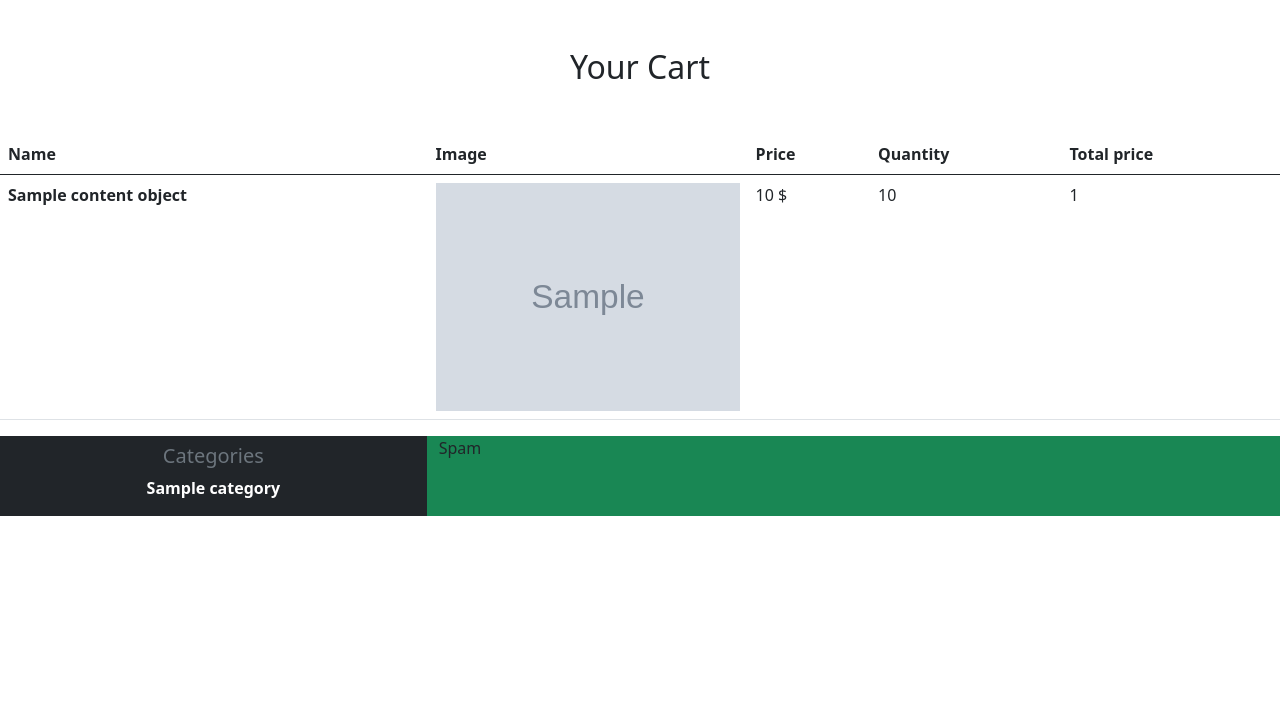
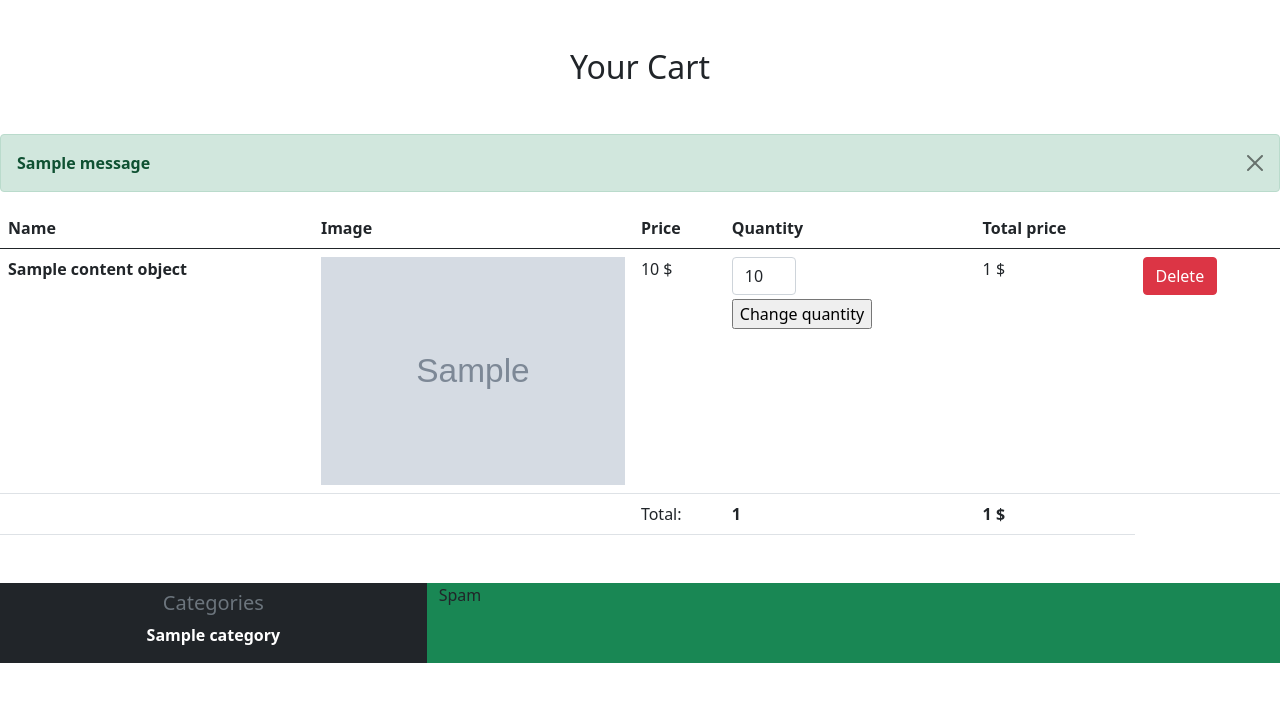
Before and after one commit to welel/airsoft-shop-website, a Django app: template shop/main/templates/customer_cart.html in a window 1280 px wide. Shown: the part 61-763 px from the top of the page. Run offline with Django 3.2, Linux system fonts and the light colour scheme; the template is opened without the code that fills it: most values are stand-ins (such as "Sample title", 1, 10 or a date in 2020); grey boxes marked "Sample" are stand-in pictures; one stand-in notice (Sample message) is shown; some libraries are stand-ins or nearby versions.

Commit message:
Added: delete button, change quantity - for CartItem in cart. And implemented recounting of prices and quantities.

```diff
--- a/shop/main/middleware.py
+++ b/shop/main/middleware.py
@@ -13,6 +13,7 @@ class AddContextMiddleware:
         self.categories = Category.objects.root_nodes()
 
     def __call__(self, request):
+        # TODO: if_auth
         self.customer, created = Customer.objects.get_or_create(
             user=request.user)
         self.cart, created = Cart.objects.get_or_create(owner=self.customer,
--- a/shop/main/templates/customer_cart.html
+++ b/shop/main/templates/customer_cart.html
@@ -5,8 +5,19 @@
 {% block title %}Cart{% endblock %}
 
 {% block main %}
+
+
+{% if cart.items.count %}
   <h2 class="text-center mt-5 mb-5">Your Cart</h2>
   <table class="table">
+    {% if messages %}
+      {% for message in messages %}
+        <div class="alert alert-success alert-dismissible fade show" role="alert">
+          <strong>{{message}}</strong>
+          <button type="button" class="btn-close" data-bs-dismiss="alert" aria-label="Close"></button>
+        </div>
+      {% endfor %}
+    {% endif %}
     <thead>
       <tr>
         <th scope="col">Name</th>
@@ -14,6 +25,7 @@
         <th scope="col">Price</th>
         <th scope="col">Quantity</th>
           <th scope="col">Total price</th>
+        <th></th>
       </tr>
     </thead>
     <tbody>
@@ -22,10 +34,42 @@
         <th scope="row">{{item.content_object.title}}</th>
         <td class="w-25"><img src="{{item.content_object.image.url}}" class="img-fluid" /></td>
         <td>{{item.content_object.price}} $</td>
-      <td>{{item.content_object.quantity}}</td>
-        <td>{{item.content_object.total_price}}</td>
+        <td>
+          <form action="{% url 'change_cart_item_quantity' category_slug=item.content_object.category.slug item_slug=item.content_object.slug %}" method="POST">
+            {% csrf_token %}
+            <!-- TODO: Use JS for changing quantity of the cart item. -->
+            <input type="number" class="form-control" style="width: 4rem;" min="1" value="{{item.quantity}}" name="cart_item_quantity"/>
+            <input type="submit" class="mt-1" value="Change quantity"/>
+          </form>
+        </td>
+          <td>{{item.total_price}} $</td>
+        <td>
+          <a href="{% url 'delete_from_cart' category_slug=item.content_object.category.slug item_slug=item.content_object.slug %}">
+            <button class="btn btn-danger">Delete</button>
+          </a>
+        </td>
       </tr>
     {% endfor %}
+      <tr>
+        <td colspan="2"></td>
+        <td>Total:</td>
+        <td><strong>{{cart.total_items}}</strong></td>
+        <td><strong>{{cart.total_price}} $</strong></td>
+      </tr>
     </tbody>
   </table>
+{% else %}
+  <div class="container mt-5">
+    <div class="row text-center fw-bolder">
+      <h2>Your cart is empty.</h2>
+    </div>
+    <div class="row text-center mt-4">
+      <a href="{% url 'index' %}">
+        <button class="btn btn-lg btn-warning text-white text-bold">SHOP NOW</button>
+      </a>
+    </div>
+  </div>
+{% endif %}
+
+
 {% endblock %}
--- a/shop/main/templates/layouts/footer.html
+++ b/shop/main/templates/layouts/footer.html
@@ -1,6 +1,6 @@
 {% load static %}
 
-<footer class="container-fluid bg-dark">
+<footer class="container-fluid bg-dark mt-5">
     <div class="row">
         <div class="col-sm-4">
             <h5 class="text-center text-secondary mt-2">Categories</h5>
--- a/shop/shop/settings.py
+++ b/shop/shop/settings.py
@@ -60,6 +60,7 @@ TEMPLATES = [
 
 WSGI_APPLICATION = 'shop.wsgi.application'
 
+# TODO: Replace NAME, USER, HOST, PORT to .env_sample.
 DATABASES = {
     'default': {
         'ENGINE': 'django.db.backends.postgresql_psycopg2',
```
Also changed, not shown: shop/main/models.py (+18 -2 lines), shop/main/urls.py (+7 -0 lines), shop/main/views.py (+42 -2 lines). Lines whose indentation alone changed are shown as unchanged.
